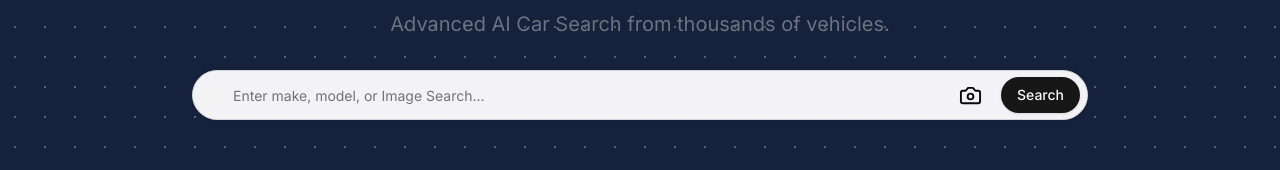
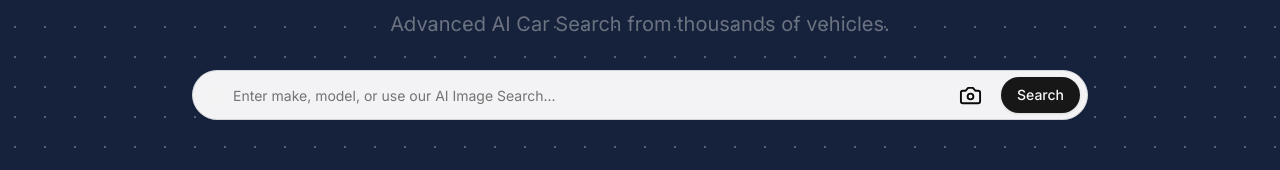
Before and after one commit to Utkarsh164/RentHive, a Next.js app: page / in a window 1280 px wide. Shown: the part 398-568 px from the top of the page. Built offline with nearby package versions, Linux system fonts and the light colour scheme; no server answers; the database is empty; what @arcjet/next would draw is missing.

Commit message:
some minnor changes

```diff
--- a/components/home-search.jsx
+++ b/components/home-search.jsx
@@ -116,7 +116,7 @@ export function HomeSearch() {
           <Search className="absolute left-3 w-5 h-5" />
           <Input
             type="text"
-            placeholder="Enter make, model, or Image Search..."
+            placeholder="Enter make, model, or use our AI Image Search..."
             value={searchTerm}
             onChange={(e) => setSearchTerm(e.target.value)}
             className="pl-10 pr-12 py-6 w-full rounded-full border-gray-300 bg-white/95 backdrop-blur-sm"
```
